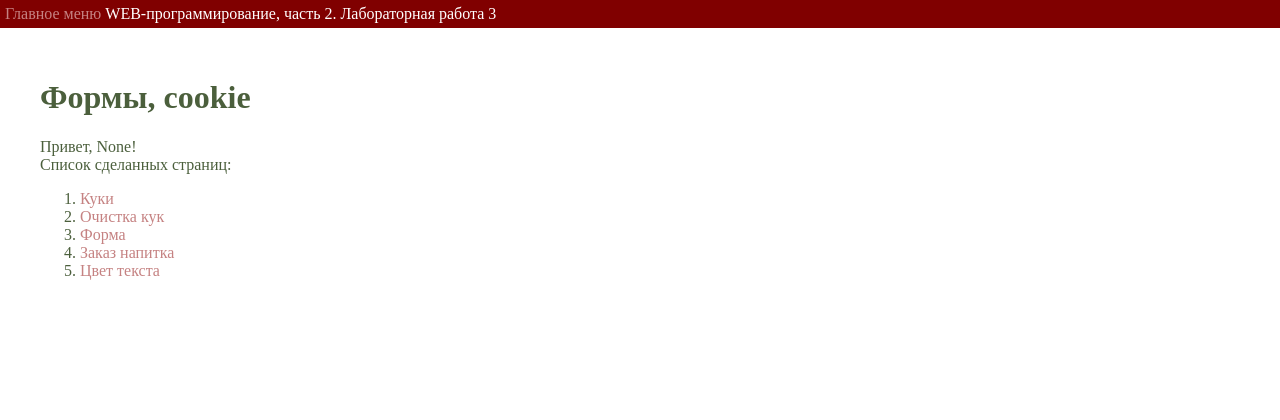
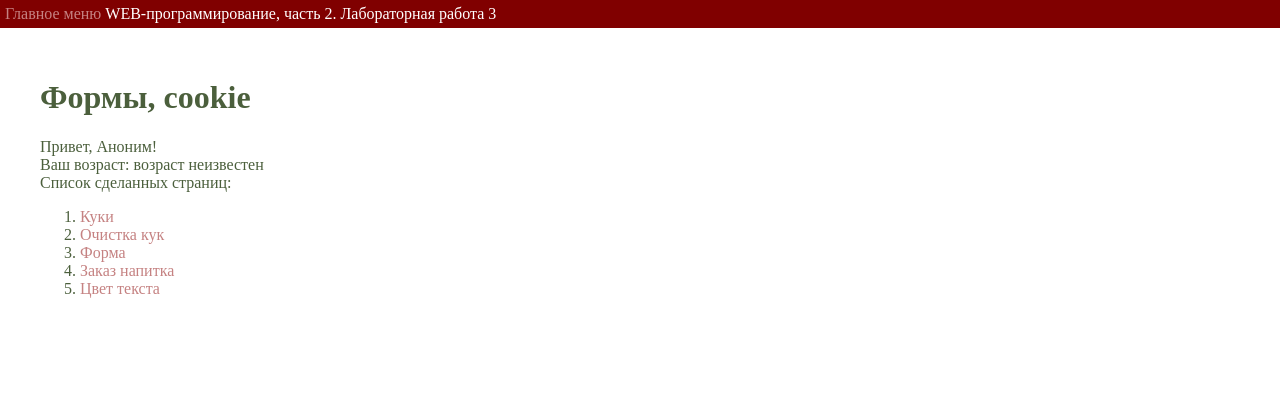
Before and after one commit to SashaSavchi/Web-labs-2, a Flask app: page /lab3/ in a window 1280 px wide. Shown: the top 420 px of the page. Run offline with Flask 3, Linux system fonts and the light colour scheme.

Commit message:
аноним

```diff
--- a/lab3.py
+++ b/lab3.py
@@ -4,9 +4,10 @@ lab3 = Blueprint('lab3',__name__)
 
 @lab3.route('/lab3/')
 def lab():
-    name = request.cookies.get('name')
+    name = request.cookies.get('name', 'Аноним')
+    age = request.cookies.get('age', 'возраст неизвестен')
     name_color = request.cookies.get('name_color')
-    return render_template('lab3/lab3.html', name=name, name_color=name_color)
+    return render_template('lab3/lab3.html', name=name, name_color=name_color, age=age)
 
 
 @lab3.route('/lab3/cookie')
--- a/templates/lab3/form1.html
+++ b/templates/lab3/form1.html
@@ -21,7 +21,7 @@
     <form>
         <label>Ваше имя:</label>
         <div>
-            <input type="text" placeholder="Как Вас зовут?" name="user" value="{{ user or '' }}">
+            <input type="text" placeholder="Как Вас зовут?" name="user" value="{{ user or 'Неизвестный' }}">
             <span class="error">{{ errors.user }}</span>
         <div>
 
--- a/templates/lab3/lab3.html
+++ b/templates/lab3/lab3.html
@@ -6,6 +6,9 @@
     <h1>Формы, cookie</h1>
     <div>
         Привет, <span style="color: {{name_color}}">{{name}}</span>!
+    </div>
+    <div>
+        Ваш возраст: {{ age }}
     </div>
     <div>Список сделанных страниц:</div>
     <ol>
```
